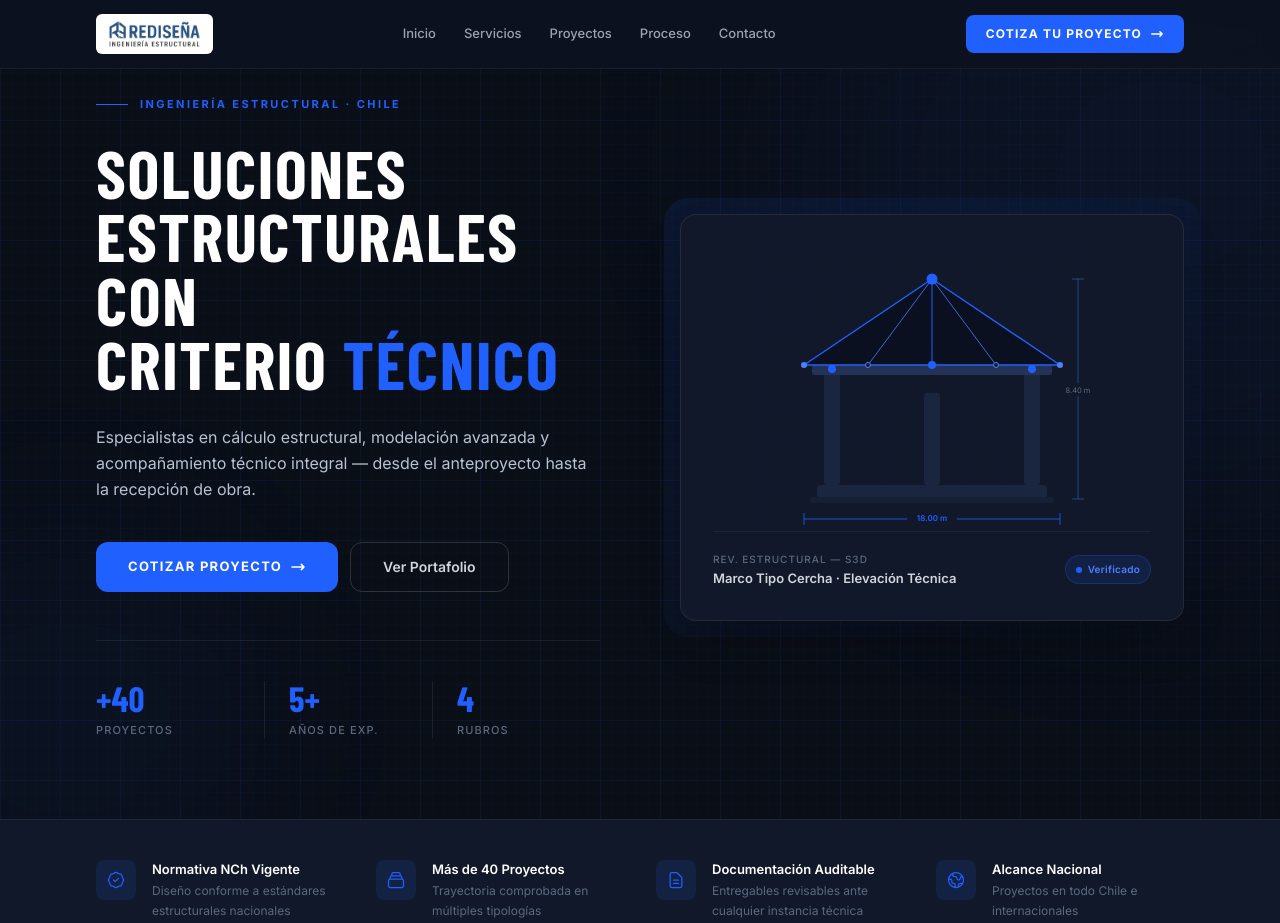
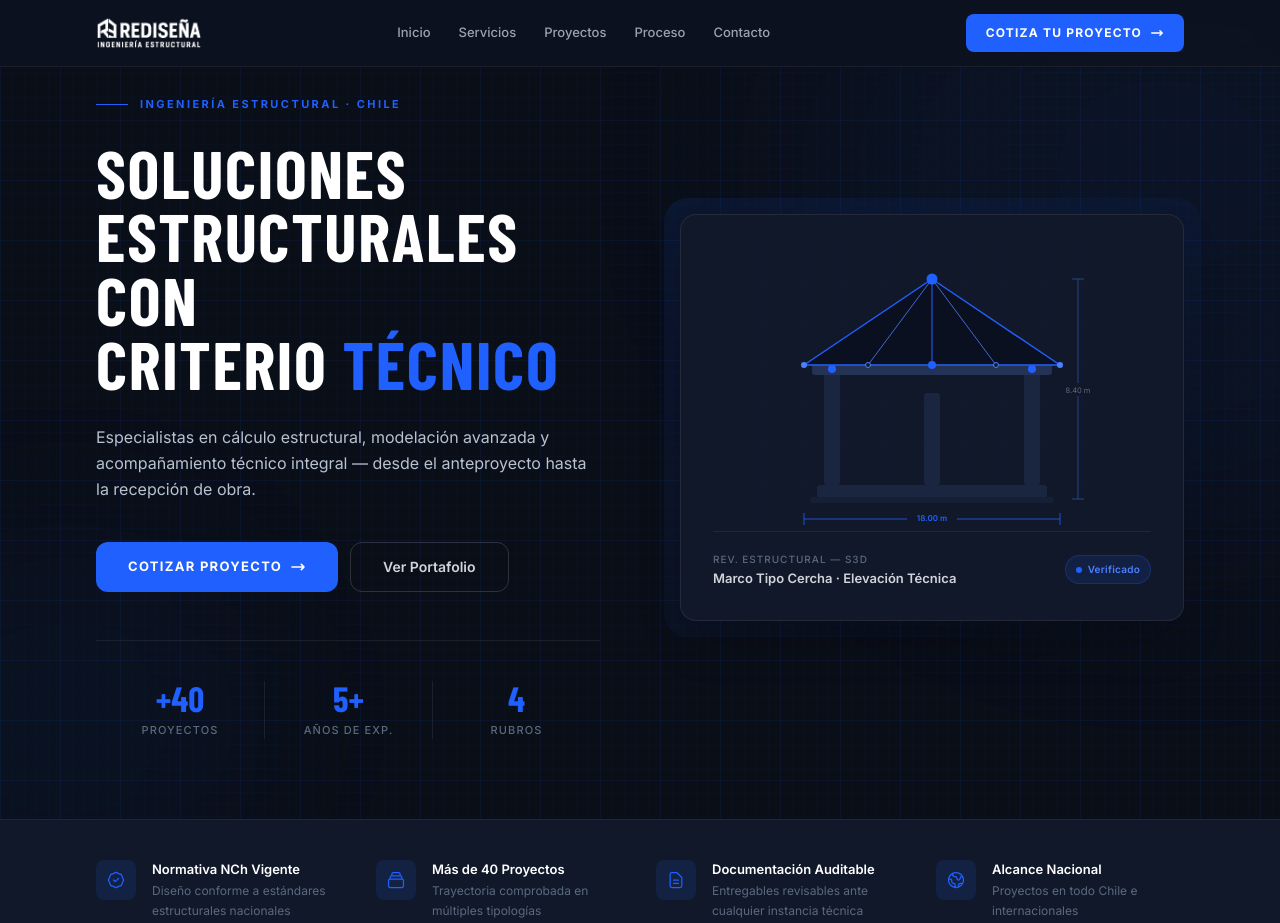
Before and after one commit to VictorSalazarCof/Redisena, a plain HTML site: page index.html in a window 1280 px wide. Shown: the top 923 px of the page. Drawn offline with nearby package versions, Linux system fonts and the light colour scheme; a web font is replaced by a local one.

Commit message:
Ajustes finales

```diff
--- a/index.html
+++ b/index.html
@@ -60,11 +60,9 @@
 <nav id="navbar" class="fixed top-0 inset-x-0 z-50 bg-dark-800/95 backdrop-blur-md border-b border-white/[0.06] transition-shadow duration-300">
     <div class="max-w-6xl mx-auto px-4 sm:px-6 lg:px-8 py-3.5 flex items-center justify-between gap-6">
 
-        <!-- Logo en tarjeta blanca -->
+        <!-- Logo PNG directo sobre fondo oscuro -->
         <a href="#" class="flex items-center flex-shrink-0">
-            <div class="bg-white rounded-md px-3 py-1.5">
-                <img src="images/logo_redisena_crop.png" alt="Rediseña — Ingeniería Estructural" class="h-7 w-auto">
-            </div>
+            <img src="images/logo_redisena_crop.png" alt="Rediseña — Ingeniería Estructural" class="h-8 w-auto" style="filter: brightness(0) invert(1);">
         </a>
 
         <!-- Desktop links -->
@@ -153,18 +151,18 @@
                 </div>
 
                 <!-- Estadísticas -->
-                <div class="hero-instant reveal-delay-4 grid grid-cols-1 md:grid-cols-3 divide-y md:divide-y-0 md:divide-x divide-white/[0.07] mt-12 pt-10 border-t border-white/[0.07]">
-                    <div class="py-3 first:pt-0 md:py-0 md:px-6 md:first:pl-0">
-                        <div class="font-display text-[2.2rem] font-black text-elec leading-none">+40</div>
-                        <div class="text-[11px] mt-1.5 tracking-widest uppercase font-medium" style="color:#5A6A7E">Proyectos</div>
+                <div class="hero-instant reveal-delay-4 grid grid-cols-3 divide-x divide-white/[0.07] mt-12 pt-10 border-t border-white/[0.07] text-center">
+                    <div class="px-3 sm:px-6">
+                        <div class="font-display text-[2rem] sm:text-[2.2rem] font-black text-elec leading-none">+40</div>
+                        <div class="text-[10px] sm:text-[11px] mt-1.5 tracking-widest uppercase font-medium" style="color:#5A6A7E">Proyectos</div>
                     </div>
-                    <div class="py-3 md:py-0 md:px-6">
-                        <div class="font-display text-[2.2rem] font-black text-elec leading-none">5+</div>
-                        <div class="text-[11px] mt-1.5 tracking-widest uppercase font-medium" style="color:#5A6A7E">Años de exp.</div>
+                    <div class="px-3 sm:px-6">
+                        <div class="font-display text-[2rem] sm:text-[2.2rem] font-black text-elec leading-none">5+</div>
+                        <div class="text-[10px] sm:text-[11px] mt-1.5 tracking-widest uppercase font-medium" style="color:#5A6A7E">Años de exp.</div>
                     </div>
-                    <div class="py-3 last:pb-0 md:py-0 md:px-6">
-                        <div class="font-display text-[2.2rem] font-black text-elec leading-none">4</div>
-                        <div class="text-[11px] mt-1.5 tracking-widest uppercase font-medium" style="color:#5A6A7E">Rubros</div>
+                    <div class="px-3 sm:px-6">
+                        <div class="font-display text-[2rem] sm:text-[2.2rem] font-black text-elec leading-none">4</div>
+                        <div class="text-[10px] sm:text-[11px] mt-1.5 tracking-widest uppercase font-medium" style="color:#5A6A7E">Rubros</div>
                     </div>
                 </div>
             </div>
```
